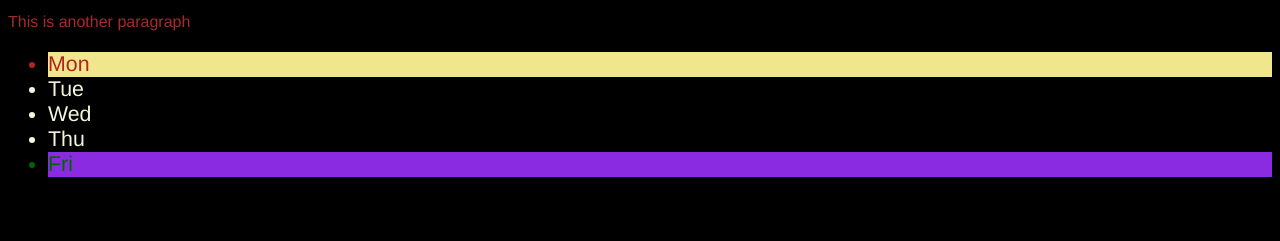
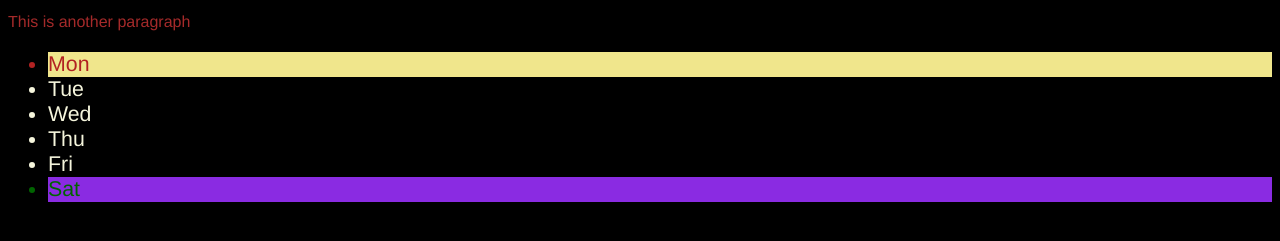
Before and after one commit to evanhuang2003/Website69, a plain HTML site: page Index.html in a window 1280 px wide. Shown: the part 101-342 px from the top of the page. Drawn offline with Linux system fonts and the light colour scheme.

Commit message:
add sat.

```diff
--- a/Index.html
+++ b/Index.html
@@ -21,6 +21,7 @@
         <li>Wed</li>
         <li>Thu</li>
         <li>Fri</li>
+        <li>Sat</li>
     </ul>
 </body>
 
```
